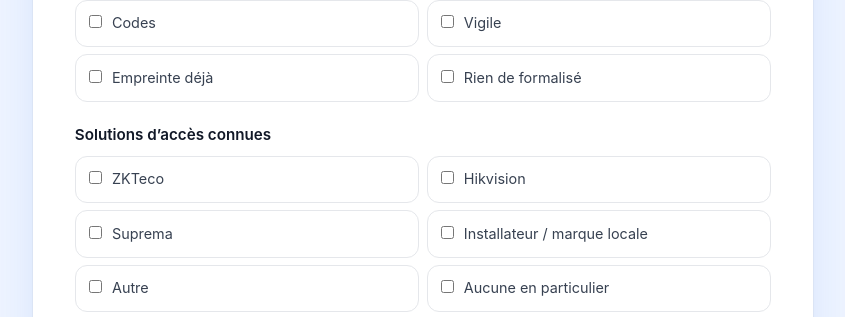
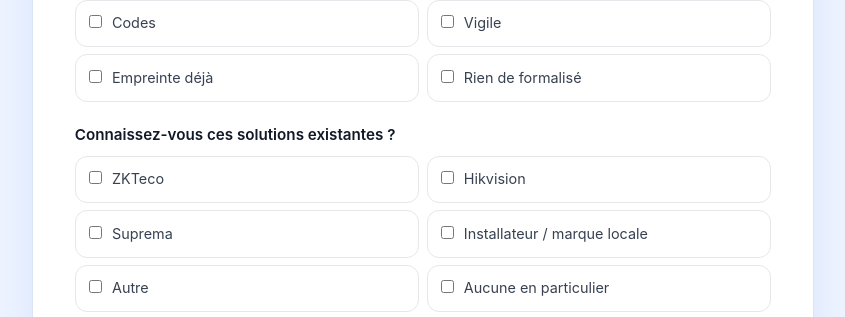
Before and after one commit to Fatoumata7703/empreintepro-etude, a Flask app: page / in a window 1280 px wide. Shown: the part 1018-1335 px from the top of the page, without its empty margins (217-1062 px from the left). Run offline with Flask 3, Linux system fonts and the light colour scheme; some libraries are stand-ins or nearby versions.

Commit message:
Reword competitors question to ask if known existing solutions.

```diff
--- a/templates/questionnaire.html
+++ b/templates/questionnaire.html
@@ -94,7 +94,7 @@
           </div>
 
           <div class="q">
-            <span class="label">Solutions d’accès connues</span>
+            <span class="label">Connaissez-vous ces solutions existantes ?</span>
             <div class="choices two">
               <label class="opt"><input type="checkbox" name="concurrent" value="zkteco"> ZKTeco</label>
               <label class="opt"><input type="checkbox" name="concurrent" value="hikvision"> Hikvision</label>
```
